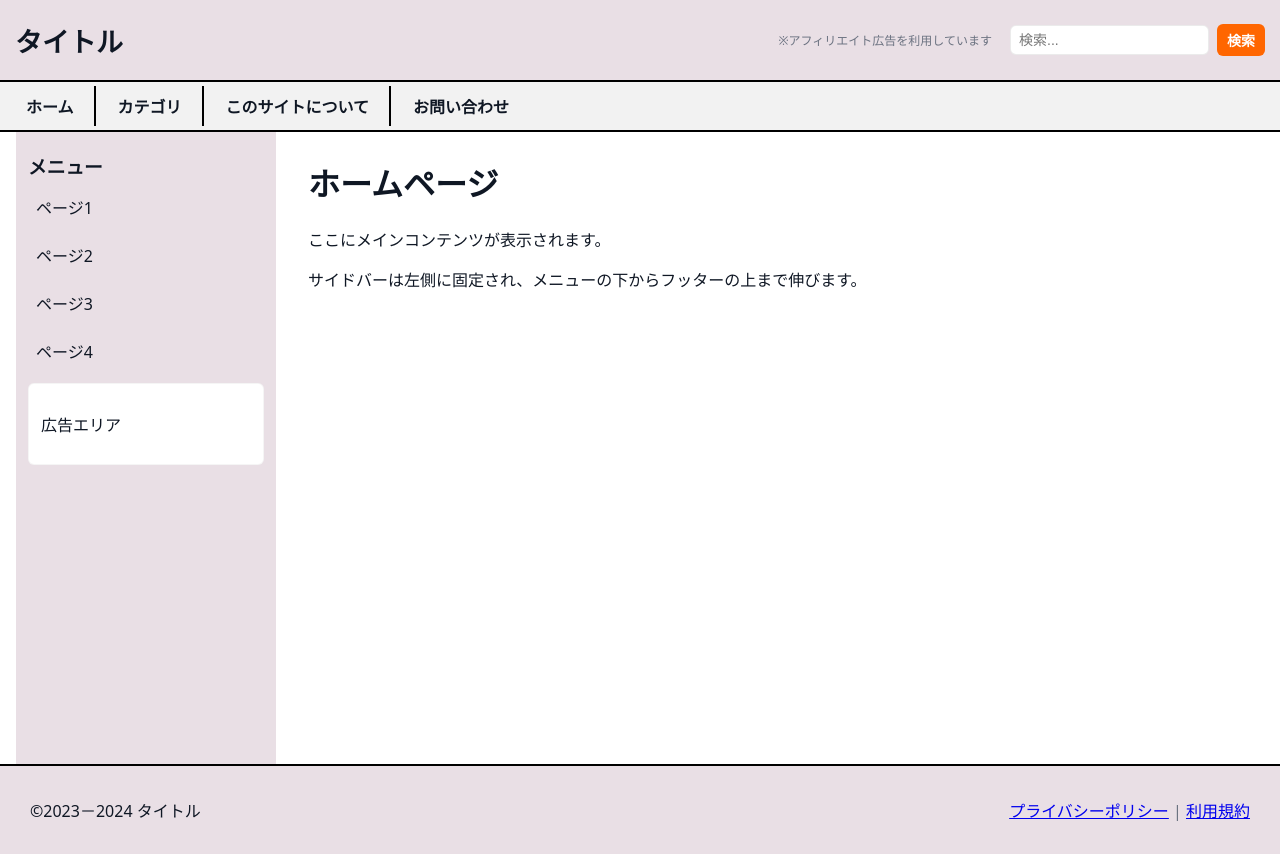
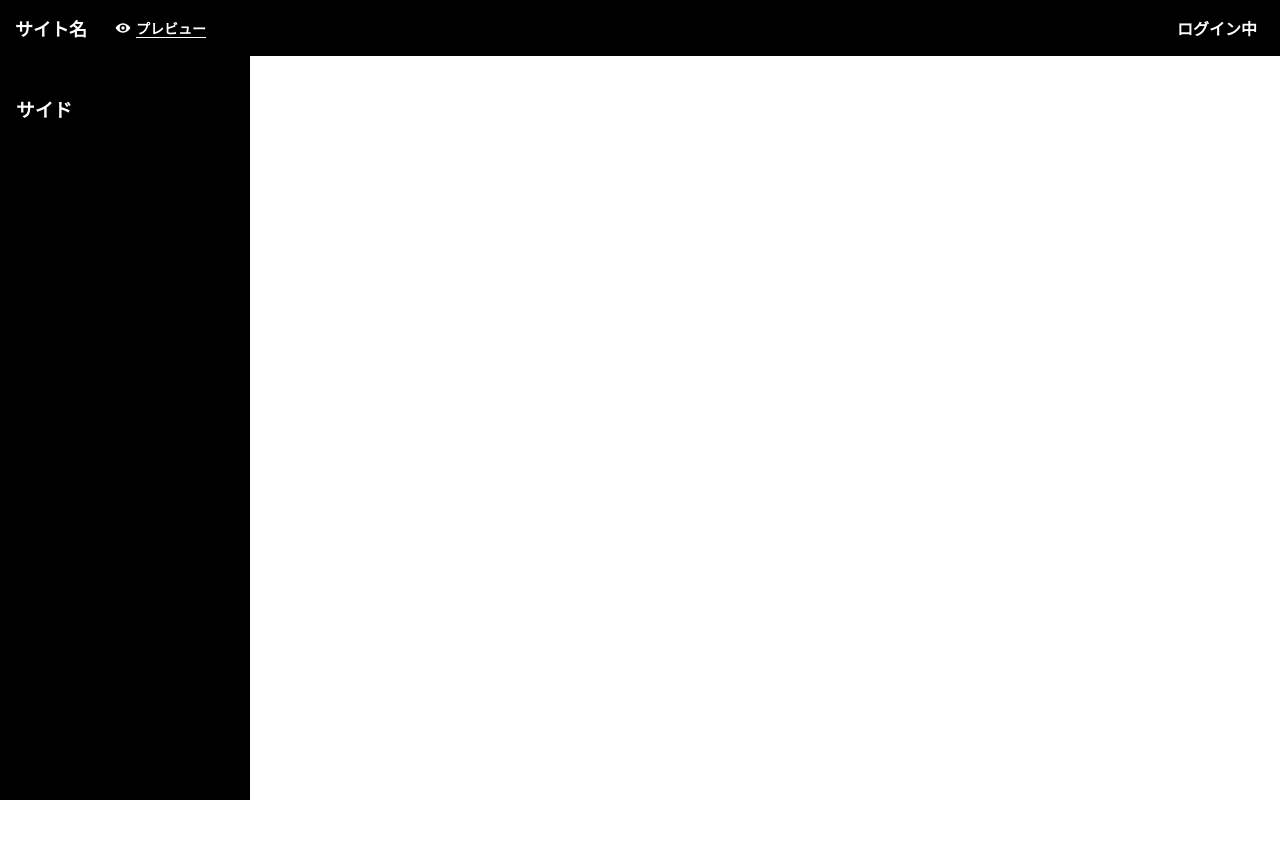
Before and after one commit to TaniyanR/abnormal-dmm, a PHP site: page /index.html in a window 1280 px wide. After the commit the page ends 800 px from the top, so only its background shows below. Run offline with PHP 8.4, Linux system fonts and the light colour scheme.

Commit message:
管理画面の共通レイアウト（ヘッダー・サイドバー・メイン）を追加
Co-authored-by: TaniyanR <205558302+TaniyanR@users.noreply.github.com>

```diff
--- a/assets/css/homepage.css
+++ b/assets/css/homepage.css
@@ -1,123 +1,69 @@
 :root{
   --header-height:56px;
-  --menu-height:48px; /* main-menu の高さ想定 */
-  --footer-height:64px;
   --bg:#ffffff;
+  --text:#0f1724;
   --accent:#ff6600;
-  --text:#0f1724;
-  --muted:#6b7280;
-  --frame-color:#e9dfe5; /* ヘッダー/サイド/フッターの色 */
-  --side-width:260px;
+  --sidebar-width:250px; /* 250px を利用する（CSS var 名は残すが grid 使用では 250px を指定） */
+  --side-gap:20px;
 }
 
-/* base */
+/* リセット */
 *{box-sizing:border-box}
 html,body{height:100%;margin:0}
-body{font-family:system-ui,-apple-system,"Segoe UI",Roboto,"Noto Sans JP",sans-serif;color:var(--text);background:var(--bg);-webkit-font-smoothing:antialiased}
+body{font-family:system-ui,-apple-system,"Segoe UI",Roboto,"Noto Sans JP",sans-serif;color:var(--text);background:var(--bg)}
 
-/* visually hidden for accessibility */
-.visually-hidden{position:absolute !important;width:1px;height:1px;padding:0;margin:-1px;overflow:hidden;clip:rect(0 0 0 0);white-space:nowrap;border:0}
+/* ページ全体 */
+.page{ display: grid; grid-template-rows: var(--header-height) 1fr; min-height:100vh; }
 
-/* header */
-.site-header{background:var(--frame-color);padding:12px 0;box-sizing:border-box;border-bottom:2px solid #000}
-.site-header .container{width:100%;max-width:100%;margin:0;padding:0 15px;display:flex;align-items:center;justify-content:space-between;height:var(--header-height)}
-.brand{
-  font-weight:800;
-  font-size:27px; /* 1.5倍に拡大 */
-  text-decoration:none;
-  color:var(--text);
+/* ヘッダー */
+.site-header{ background:#000; color:#fff; height:var(--header-height); display:flex; align-items:center; z-index:100; }
+.header-inner{ width:100%; padding:0 15px; display:flex; align-items:center; justify-content:space-between; gap:12px; }
+
+/* ヘッダー左グループ */
+.header-left{ display:flex; align-items:center; gap:28px; }
+.brand{ font-weight:800; color:#fff; font-size:18px; text-decoration:none; }
+
+/* プレビューリンク */
+.preview-link{
+  display:inline-flex;
+  align-items:center;
+  gap:5px;                 /* アイコンとラベルの間隔を 5px に固定 */
+  color:#fff;              /* 訪問前/訪問済みでも白 */
+  background:transparent;
+  text-decoration: underline;
+  text-underline-offset: 3px;
+  font-weight:700;
+  font-size:14px;
+  padding:0;
+  border: none;
+  cursor: pointer;
 }
-.header-right{display:flex;align-items:center;gap:10px;margin-left:auto}
-.affiliate-inline{font-size:12px;color:var(--muted);white-space:nowrap;margin-right:8px}
+.preview-link:visited{ color:#fff; }
+.preview-link .icon-eye{ display:inline-block; vertical-align:middle; width:16px; height:16px; }
+.preview-link:hover{ color:var(--accent); text-decoration: underline; }
+.preview-link:focus{ outline: 3px solid rgba(255,102,0,0.14); outline-offset:2px; border-radius:4px; }
 
-/* search */
-.search{display:flex;align-items:center;gap:8px}
-.search input{padding:6px 8px;border-radius:6px;border:1px solid rgba(0,0,0,0.08);min-width:160px;font-size:14px}
-.search-btn{display:inline-flex;align-items:center;justify-content:center;padding:6px 10px;border-radius:6px;border:0;background:var(--accent);color:#fff;cursor:pointer;font-weight:700;font-size:14px}
-.search-btn:hover{opacity:0.95}
-.search-btn:focus{outline:3px solid rgba(0,102,204,0.18)}
+/* ヘッダー右（ログイン） */
+.header-right{ display:flex; align-items:center; gap:8px; white-space:nowrap; }
+.login-status{ font-size:16px; font-weight:800; color:#fff; padding:6px 8px; border-radius:6px; }
 
-/* main-menu (full width) */
-/* 下ボーダーを 2px の黒に。 */
-.main-menu{background:#f2f2f2;border-bottom:2px solid #000;width:100%}
-.main-menu .inner{width:100%;max-width:100%;margin:0;padding:6px 16px;height:var(--menu-height);box-sizing:border-box;display:flex;align-items:center}
-.menu-list{display:flex;gap:0;padding:0;margin:0;list-style:none;white-space:nowrap;align-items:center}
+/* content: サイド + メイン の2カラムグリッド（左端にくっつく） */
+.content{ display: grid; grid-template-columns: 250px 1fr; gap:var(--side-gap); align-items:start; width:100%; box-sizing:border-box; }
 
-/* メニュー項目間に 2px の縦ボーダーを入れる（視覚的区切り） */
-.menu-list li{padding:0;margin:0;display:flex;align-items:center}
-.menu-list li + li{
-  border-left:2px solid #000;
-  margin-left:10px;
-  padding-left:12px; /* ボーダーとテキストの距離 */
+/* サイドバー */
+.sidebar{ background:#000; color:#fff; padding:20px 16px; box-sizing:border-box; width:250px; min-width:250px; max-width:250px; display:flex; flex-direction:column; gap:12px; min-height: calc(100vh - var(--header-height)); margin:0; }
+
+/* メイン */
+.main{ padding:24px 18px; background:var(--bg); color:var(--text); min-height: calc(100vh - var(--header-height)); box-sizing:border-box; }
+
+/* レスポンシブ */
+@media (max-width:900px){
+  .page{ grid-template-rows: auto 1fr; }
+  .content{ display:block; }
+  .sidebar{ width:100%; min-height:auto; padding:12px; }
+  .main{ padding:12px; min-height:auto; }
+  .header-inner{ padding:0 12px; }
+  .brand{ font-size:16px; }
+  .login-status{ font-size:14px; }
+  .preview-link{ font-size:13px; gap:6px; }
 }
-
-.menu-item a{display:inline-block;padding:8px 10px;color:var(--text);text-decoration:none;font-weight:700;border-radius:6px}
-.menu-item a:hover,.menu-item a:focus{background:rgba(0,0,0,0.04);color:var(--accent)}
-
-/* submenu */
-.menu-item.has-sub{position:relative}
-.submenu{position:absolute;left:0;top:100%;margin-top:8px;background:#fff;border:1px solid rgba(0,0,0,0.08);box-shadow:0 8px 20px rgba(16,24,40,0.06);border-radius:8px;padding:8px 0;display:none;min-width:200px;z-index:200}
-.submenu li{padding:0}
-.submenu li a{display:block;padding:8px 14px;color:var(--text);font-weight:600}
-.menu-item.has-sub:hover > .submenu,
-.menu-item.has-sub:focus-within > .submenu{display:block}
-
-/* page container full-width */
-.page-container{width:100%;max-width:100%;margin:0;padding:0}
-
-/* layout: ensure sidebar stretches from under menu to above footer */
-/* 上部余白を削除して menu 下にぴったり接続させる */
-.container.layout{
-  width:100%;
-  max-width:100%;
-  margin:0 auto;
-  padding:0 16px; /* 上の余白を削除（menu の直下に接するため） */
-  box-sizing:border-box;
-  /* ビュー高から header+menu+footer を引いた高さを確保（最小値） */
-  min-height:calc(100vh - var(--header-height) - var(--menu-height) - var(--footer-height));
-  display:grid;
-  grid-template-columns:var(--side-width) 1fr;
-  gap:20px;
-  align-items:start;
-}
-
-/* sidebar: make it fill the available area */
-/* 固定 height をやめ、min-height を確保してページ全体が伸びるようにする（内部スクロールをしない） */
-.sidebar{
-  background:var(--frame-color);
-  padding:20px 12px;
-  width:var(--side-width);
-  /* 自動で伸びる（内部スクロールをやめる） */
-  height:auto;
-  min-height:calc(100vh - var(--header-height) - var(--menu-height) - var(--footer-height));
-  box-sizing:border-box;
-  display:flex;
-  flex-direction:column;
-  gap:12px;
-  overflow:visible; /* 内部スクロールをやめる */
-}
-.side-nav h3{margin:0 0 8px}
-.side-nav ul{list-style:none;padding:0;margin:0;display:flex;flex-direction:column;gap:8px}
-.side-nav a{text-decoration:none;color:var(--text);padding:8px;border-radius:6px;display:block}
-.side-nav a:hover{background:rgba(0,0,0,0.04);color:var(--accent)}
-.ad-box{background:#fff;border-radius:6px;border:1px solid rgba(0,0,0,0.04);padding:12px}
-
-/* main content */
-.main{min-height:360px;padding:6px 12px;background:transparent}
-
-/* footer */
-.site-footer{background:var(--frame-color);padding:12px 0;border-top:2px solid #000;box-sizing:border-box}
-.footer-inner{width:100%;max-width:100%;margin:0;padding:0 15px;display:flex;justify-content:space-between;align-items:center;height:var(--footer-height)}
-.footer-left{display:flex;align-items:center;padding-left:15px}
-.footer-right{color:var(--muted);padding-right:15px}
-
-/* small screens: 高さ固定を解除して自然フローに戻す */
-@media (max-width:900px){
-  :root{--side-width:100%}
-  .container.layout{grid-template-columns:1fr;min-height:auto;padding:12px}
-  .sidebar{order:2;width:100%;height:auto;min-height:0}
-  .main{order:1}
-  .menu-list{flex-wrap:wrap}
-  .submenu{position:static;box-shadow:none;border:none;background:transparent;padding:0;display:none}
-  .menu-item.has-sub:focus-within > .submenu,.menu-item.has-sub:hover > .submenu{display:block}
-}
--- a/assets/js/homepage-mock.js
+++ b/assets/js/homepage-mock.js
@@ -1,50 +1,4 @@
-// 軽微な動作支援：
-// - フッターの data-first-year / data-last-year を読み取り表示を整形
-// - モバイル向けにサブメニューの開閉をクリックで切替（ホバーが効かない端末対応）
-// - 重大なエラーは吐かない（保険）
-document.addEventListener('DOMContentLoaded', function () {
-  try {
-    // COPYRIGHT 表示整形
-    (function setCopyright(){
-      const footerInner = document.querySelector('.footer-inner');
-      const target = document.getElementById('siteCopyright');
-      if (!footerInner || !target) return;
-      const f = footerInner.getAttribute('data-first-year');
-      const l = footerInner.getAttribute('data-last-year');
-      const nowYear = new Date().getFullYear();
-      let out = '';
-      if (f && l) {
-        if (f === l) out = `©${f} タイトル`;
-        else out = `©${f}－${l} タイトル`;
-      } else if (f && !l) {
-        // first only -> range to current year
-        if (parseInt(f, 10) === nowYear) out = `©${f} タイトル`;
-        else out = `©${f}－${nowYear} タイトル`;
-      } else {
-        out = `©${nowYear} タイトル`;
-      }
-      target.textContent = out;
-    })();
-
-    // モバイル向け: .has-sub の a をクリックで toggle (aria-expanded)
-    (function submenuToggle(){
-      const hasSubs = document.querySelectorAll('.menu-item.has-sub > a');
-      hasSubs.forEach(function (a){
-        a.addEventListener('click', function (e) {
-          // 画面幅が小さいときは toggle、幅が大きければ hover を使う（prevent default only on small）
-          if (window.matchMedia('(max-width:900px)').matches) {
-            e.preventDefault();
-            const parent = a.parentElement;
-            const expanded = a.getAttribute('aria-expanded') === 'true';
-            a.setAttribute('aria-expanded', String(!expanded));
-            const submenu = parent.querySelector('.submenu');
-            if (submenu) submenu.style.display = expanded ? 'none' : 'block';
-          }
-        });
-      });
-    })();
-  } catch (err) {
-    // 保険：致命的なログは表示しないがコンソールには出す（開発時のみ有効化してください）
-    // console.error(err);
-  }
+// 管理画面用の共通スクリプト（現時点では no-op）
+document.addEventListener('DOMContentLoaded', function(){
+  // 将来的にプレビューやサイドの動的挿入をここに実装します
 });
--- a/index.html
+++ b/index.html
@@ -1,81 +1,50 @@
-<!DOCTYPE html>
+<!doctype html>
 <html lang="ja">
 <head>
-  <meta charset="UTF-8">
-  <meta name="viewport" content="width=device-width, initial-scale=1.0">
-  <title>ホームページ - タイトル</title>
+  <meta charset="utf-8" />
+  <meta name="viewport" content="width=device-width,initial-scale=1" />
+  <title>管理画面 — 共通レイアウト</title>
   <link rel="stylesheet" href="assets/css/homepage.css">
 </head>
 <body>
+  <div class="page">
+    <header class="site-header" role="banner">
+      <div class="header-inner">
+        <div class="header-left" role="navigation" aria-label="サイトタイトルと操作">
+          <a class="brand" href="/">サイト名</a>
 
-  <header class="site-header">
-    <div class="container">
-      <a href="/" class="brand">タイトル</a>
-      <div class="header-right">
-        <span class="affiliate-inline">※アフィリエイト広告を利用しています</span>
-        <form class="search" role="search" aria-label="サイト内検索">
-          <input type="search" placeholder="検索..." aria-label="検索キーワード">
-          <button type="submit" class="search-btn">検索</button>
-        </form>
+          <!-- プレビューはリンク（アイコン + ラベル） -->
+          <a href="#" class="preview-link" role="link" aria-label="プレビューを表示" title="プレビュー">
+            <svg class="icon-eye" width="16" height="16" viewBox="0 0 24 24" aria-hidden="true" focusable="false">
+              <path fill="currentColor" d="M12 5c-7 0-11 6.5-11 7s4 7 11 7 11-6.5 11-7-4-7-11-7zm0 12a5 5 0 1 1 0-10 5 5 0 0 1 0 10z"/>
+              <circle cx="12" cy="12" r="2.5" fill="currentColor"/>
+            </svg>
+            <span class="preview-label">プレビュー</span>
+          </a>
+        </div>
+
+        <div class="header-right" aria-live="polite">
+          <span class="login-status">ログイン中</span>
+        </div>
       </div>
-    </div>
-  </header>
+    </header>
 
-  <nav class="main-menu" role="navigation" aria-label="メインメニュー">
-    <div class="inner">
-      <ul class="menu-list">
-        <li class="menu-item"><a href="/">ホーム</a></li>
-        <li class="menu-item has-sub">
-          <a href="/category/" aria-haspopup="true" aria-expanded="false">カテゴリ</a>
-          <ul class="submenu">
-            <li><a href="/category/cat1/">カテゴリ1</a></li>
-            <li><a href="/category/cat2/">カテゴリ2</a></li>
-            <li><a href="/category/cat3/">カテゴリ3</a></li>
-          </ul>
-        </li>
-        <li class="menu-item"><a href="/about/">このサイトについて</a></li>
-        <li class="menu-item"><a href="/contact/">お問い合わせ</a></li>
-      </ul>
-    </div>
-  </nav>
-
-  <div class="page-container">
-    <div class="container layout">
-      <aside class="sidebar" role="complementary" aria-label="サイドバー">
-        <nav class="side-nav" aria-label="サイドナビゲーション">
-          <h3>メニュー</h3>
-          <ul>
-            <li><a href="/page1/">ページ1</a></li>
-            <li><a href="/page2/">ページ2</a></li>
-            <li><a href="/page3/">ページ3</a></li>
-            <li><a href="/page4/">ページ4</a></li>
+    <div class="content" role="main">
+      <aside class="sidebar" aria-label="サイドバー">
+        <nav class="side-nav" aria-label="固定リンク">
+          <h3>サイド</h3>
+          <ul id="fixedLinks">
+            <!-- 固定リンク -->
           </ul>
         </nav>
-        <div class="ad-box" aria-label="広告">
-          <p>広告エリア</p>
-        </div>
       </aside>
 
-      <main class="main" role="main" aria-label="メインコンテンツ">
-        <h1>ホームページ</h1>
-        <p>ここにメインコンテンツが表示されます。</p>
-        <p>サイドバーは左側に固定され、メニューの下からフッターの上まで伸びます。</p>
+      <main class="main" id="mainContent" aria-label="メインコンテンツ">
+        <!-- コンテンツをここに差し替え -->
       </main>
     </div>
   </div>
 
-  <footer class="site-footer" role="contentinfo">
-    <div class="footer-inner" data-first-year="2023" data-last-year="2024">
-      <div class="footer-left">
-        <span id="siteCopyright"></span>
-      </div>
-      <div class="footer-right">
-        <a href="/privacy/">プライバシーポリシー</a> | <a href="/terms/">利用規約</a>
-      </div>
-    </div>
-  </footer>
-
   <script src="assets/js/homepage-mock.js"></script>
-
 </body>
 </html>
```
